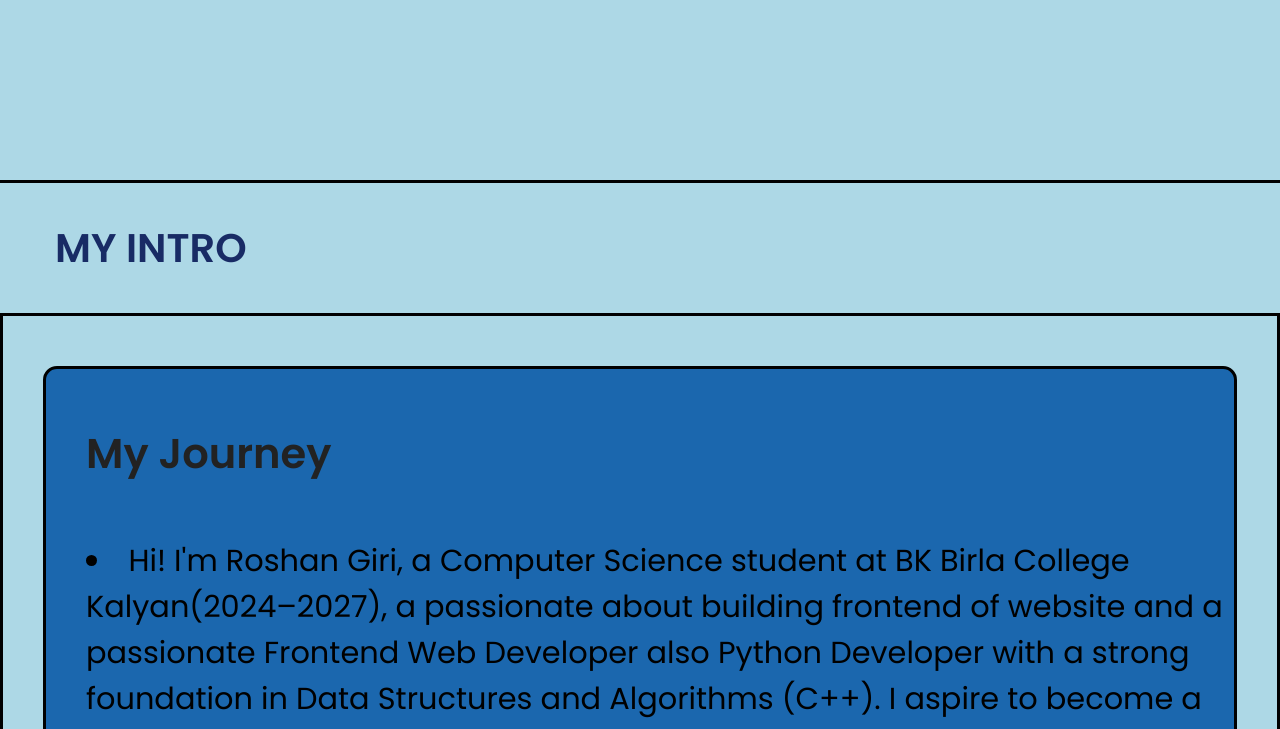
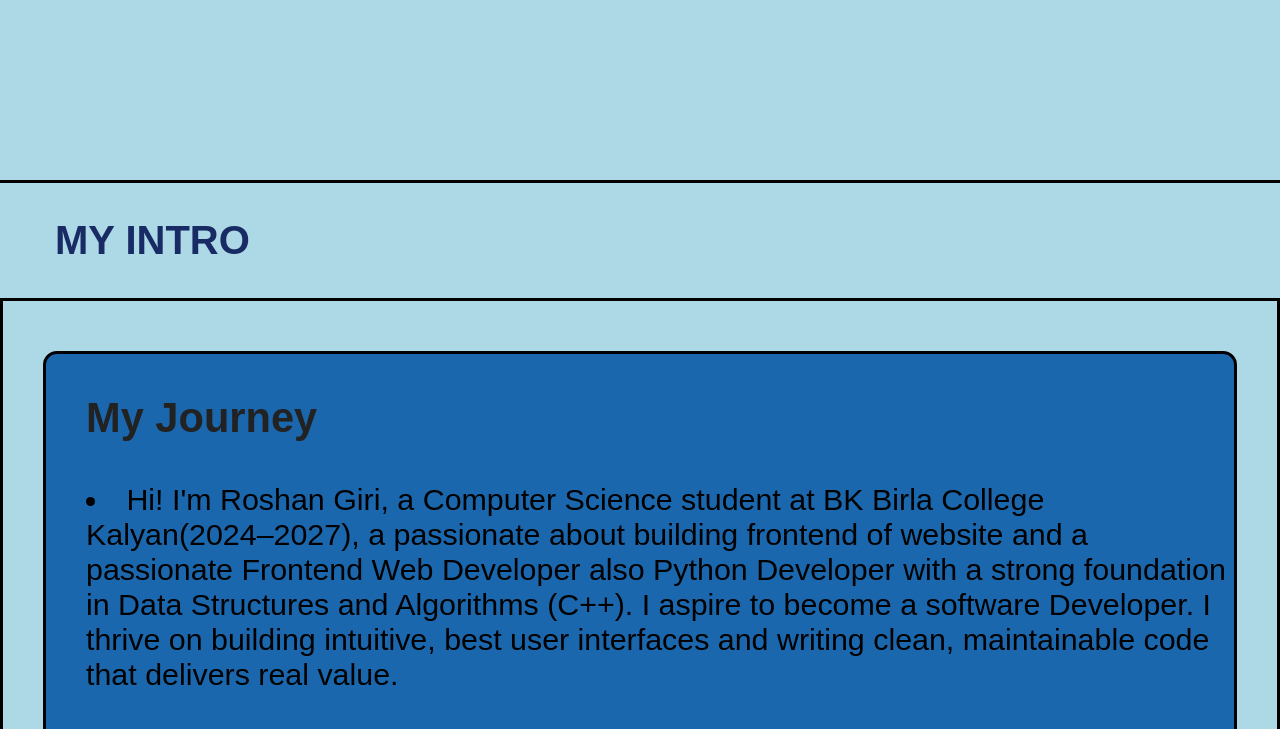
Before and after one commit to Roshan1351/Personal-Portfolio, a plain HTML site: page index.html in a window 1280 px wide. Shown: the part 707-1436 px from the top of the page. Drawn offline with Linux system fonts and the light colour scheme.

Commit message:
Update index.html

```diff
--- a/index.html
+++ b/index.html
@@ -6,7 +6,6 @@
 <title>Personal Portfolio</title>
 <link rel="stylesheet" href="style.css" type="text/css" media="all" />
  <link rel="icon" type="image/png" href="favicon.png" />
-<link href="https://fonts.googleapis.com/css2?family=Poppins:wght@400;600&display=swap" rel="stylesheet">
 </head>
 <body>
 <nav class="navbar">
@@ -99,9 +98,7 @@ Feel free to reach out through any platform below:
 </section>
 </div>
 <footer class="footer-section">
-<p>
-&copy;2025 Roshan Giri. All Right Reserved.
-</p>
+<p>&copy;2025 Roshan Giri. All Right Reserved.</p>
 </footer>
 </body>
 </html>
```
